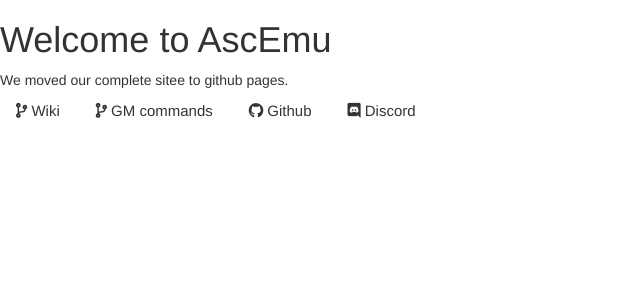
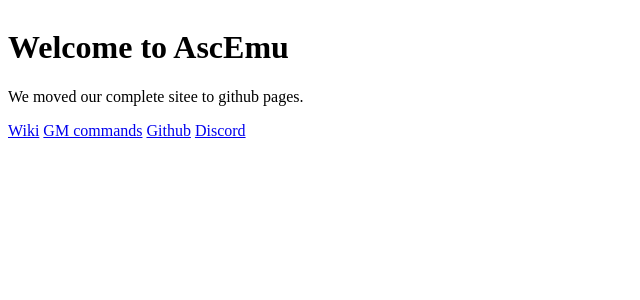
Before and after one commit to schnek/AEsite, a Jekyll site: the page built from index.md, in a window 1280 px wide. Shown: the top 300 px of the page, without its empty margins (0-640 px from the left). Built offline with Jekyll 4.4.1, drawn with Linux system fonts in a browser that asks for light colours; nearby versions of some CDN libraries; a script that is not in the unit is left out.

Commit message:
We moved our complete sitee to github pages.

```diff
--- a/_layouts/default.html
+++ b/_layouts/default.html
@@ -5,25 +5,8 @@
     <meta charset="utf-8">
     <title>AscEmu</title>
     <meta name="description" content="AscEmu">
-    <meta name="author" content="Zyres, schnek">
-
-    <link href="https://use.fontawesome.com/releases/v5.0.8/css/all.css" rel="stylesheet">
-    <link rel="stylesheet" href="https://maxcdn.bootstrapcdn.com/bootstrap/3.3.7/css/bootstrap.min.css" integrity="sha384-BVYiiSIFeK1dGmJRAkycuHAHRg32OmUcww7on3RYdg4Va+PmSTsz/K68vbdEjh4u" crossorigin="anonymous">
-
-    <script src="https://code.jquery.com/jquery-1.12.0.min.js"></script>
-    <script src="https://maxcdn.bootstrapcdn.com/bootstrap/3.3.7/js/bootstrap.min.js" integrity="sha384-Tc5IQib027qvyjSMfHjOMaLkfuWVxZxUPnCJA7l2mCWNIpG9mGCD8wGNIcPD7Txa" crossorigin="anonymous"></script>
-
     <link rel="stylesheet" href="css/aestyle.css">
     <link rel="shortcut icon" type="image/x-icon" href="images/favicon.ico">
-
-    <style>
-        .topnav a {
-          text-align: center;
-          color: #333;
-          padding: 14px 16px;
-          font-size: 15px;
-        }
-    </style>
 </head>
 <body>
     <div class="wrapper">
--- a/css/aestyle.css
+++ b/css/aestyle.css
@@ -11,12 +11,10 @@
     Content
 ----------------------------------------------------- */
 #content {
-
     width: 100%;
 }
 
 #content {
-
     width: 100%
 }
 
```
